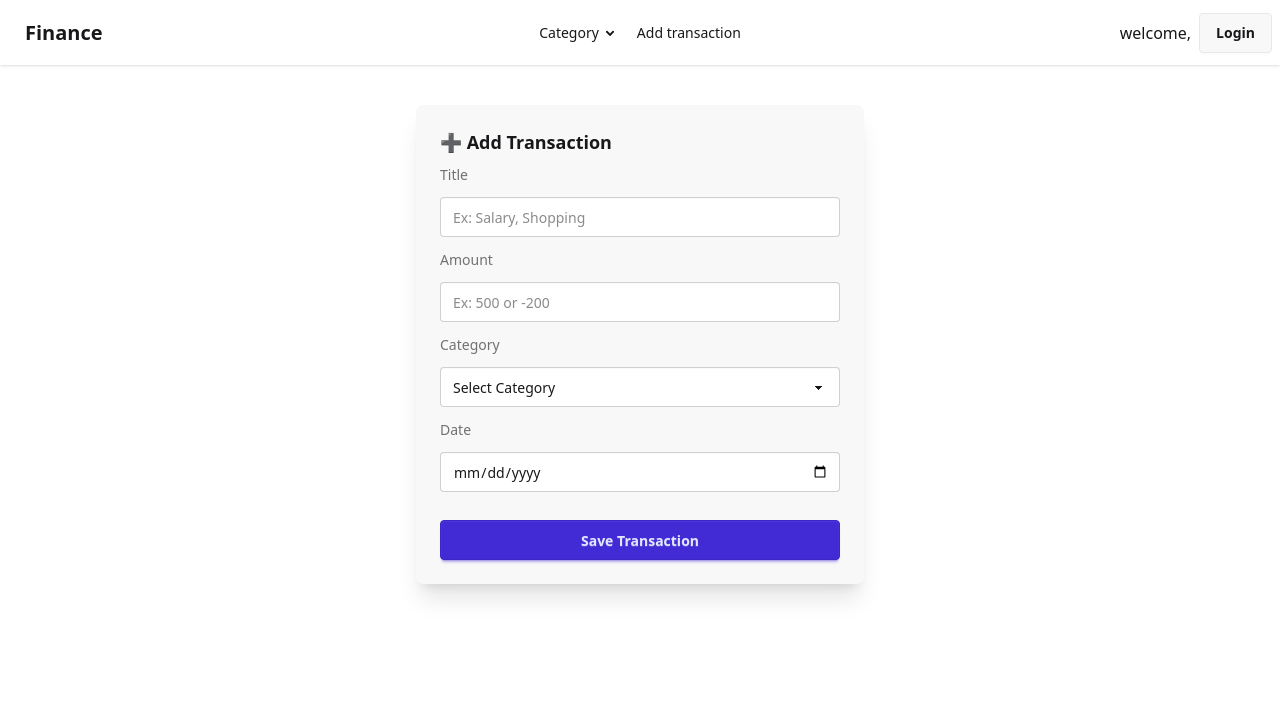
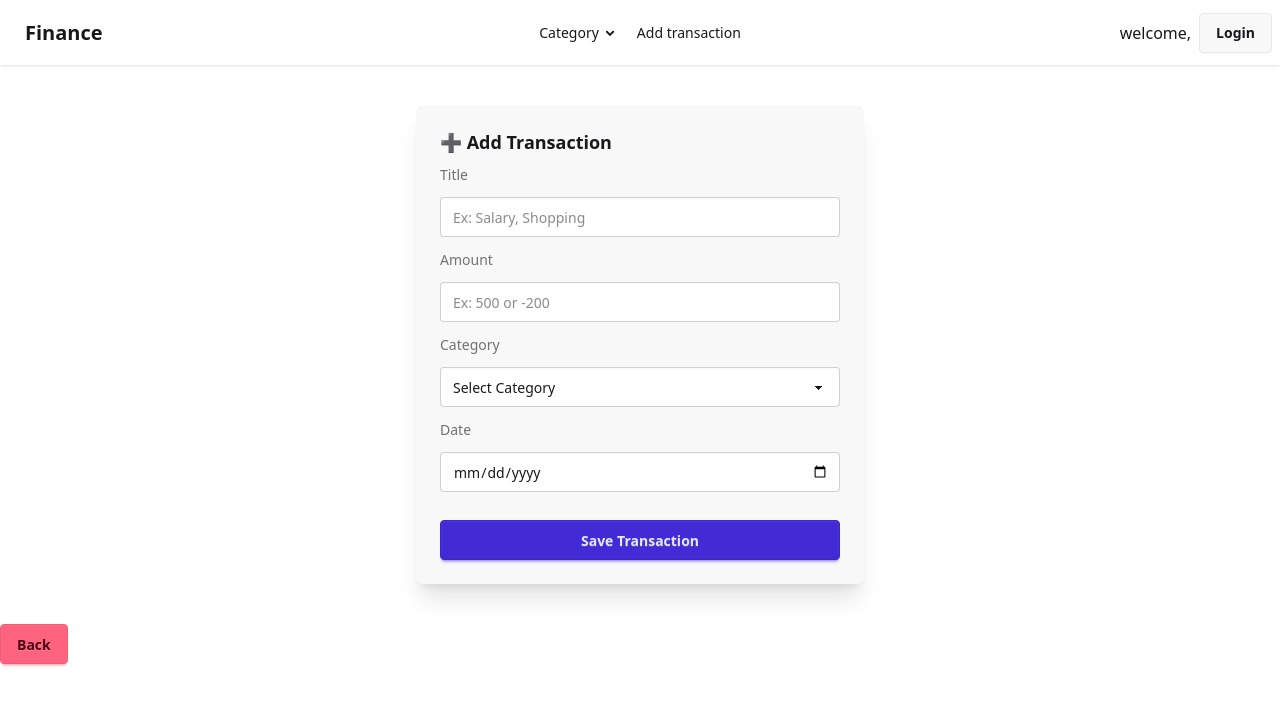
Before and after one commit to SandeepMarumudi/finance-frontend, a React (Vite) app: page /addTransaction in a window 1280 px wide. Shown: the top 706 px of the page. Built offline with nearby package versions, Linux system fonts and the light colour scheme; no server answers.

Commit message:
added back button

```diff
--- a/src/pages/AddTransactionForm.jsx
+++ b/src/pages/AddTransactionForm.jsx
@@ -108,6 +108,12 @@ const AddTransactionForm = () => {
         </div>
       </div>
     </div>
+     <button
+              className="btn btn-error"
+              onClick={() => navigate("/")}
+            >
+              Back
+            </button>
    </div>
   );
 };
```
